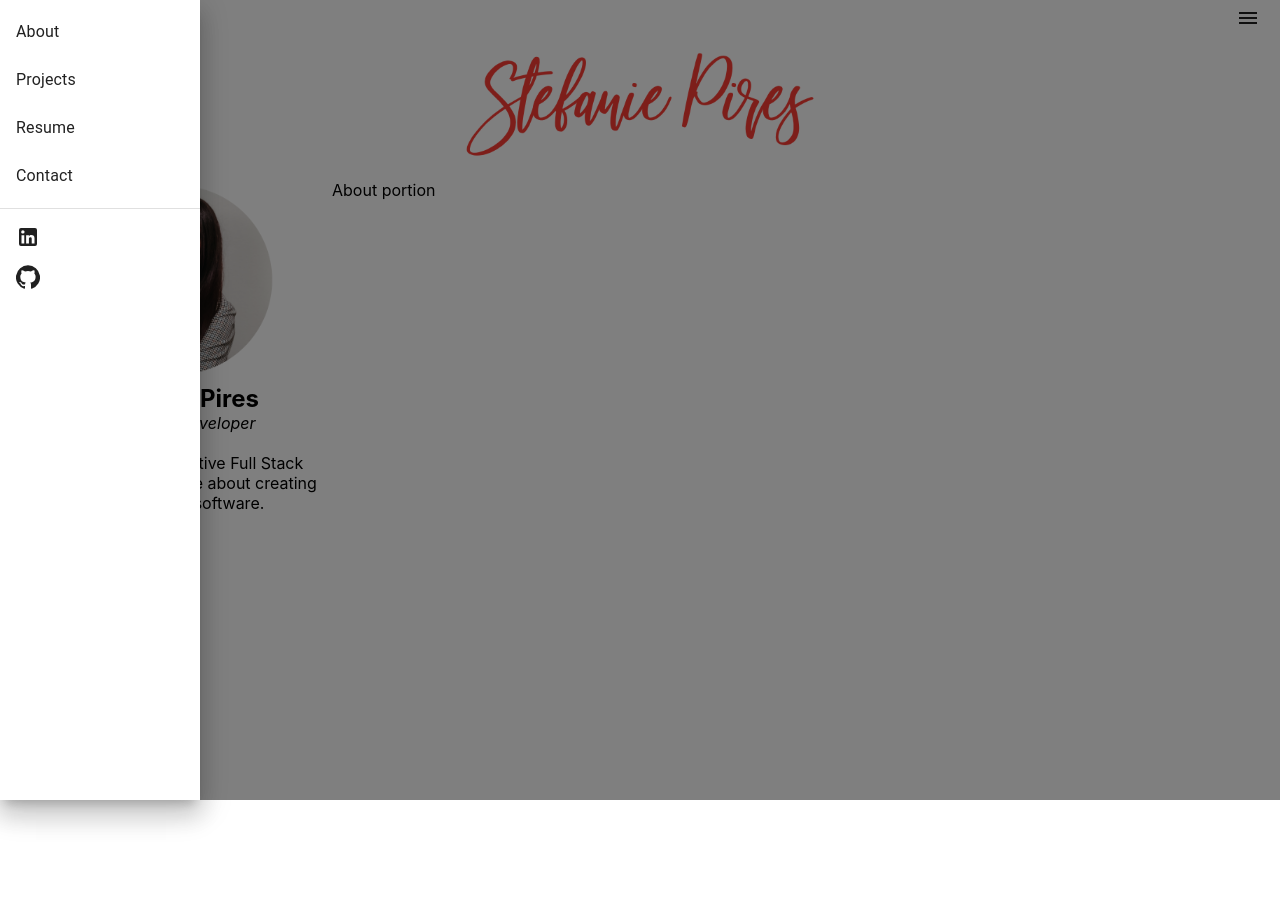
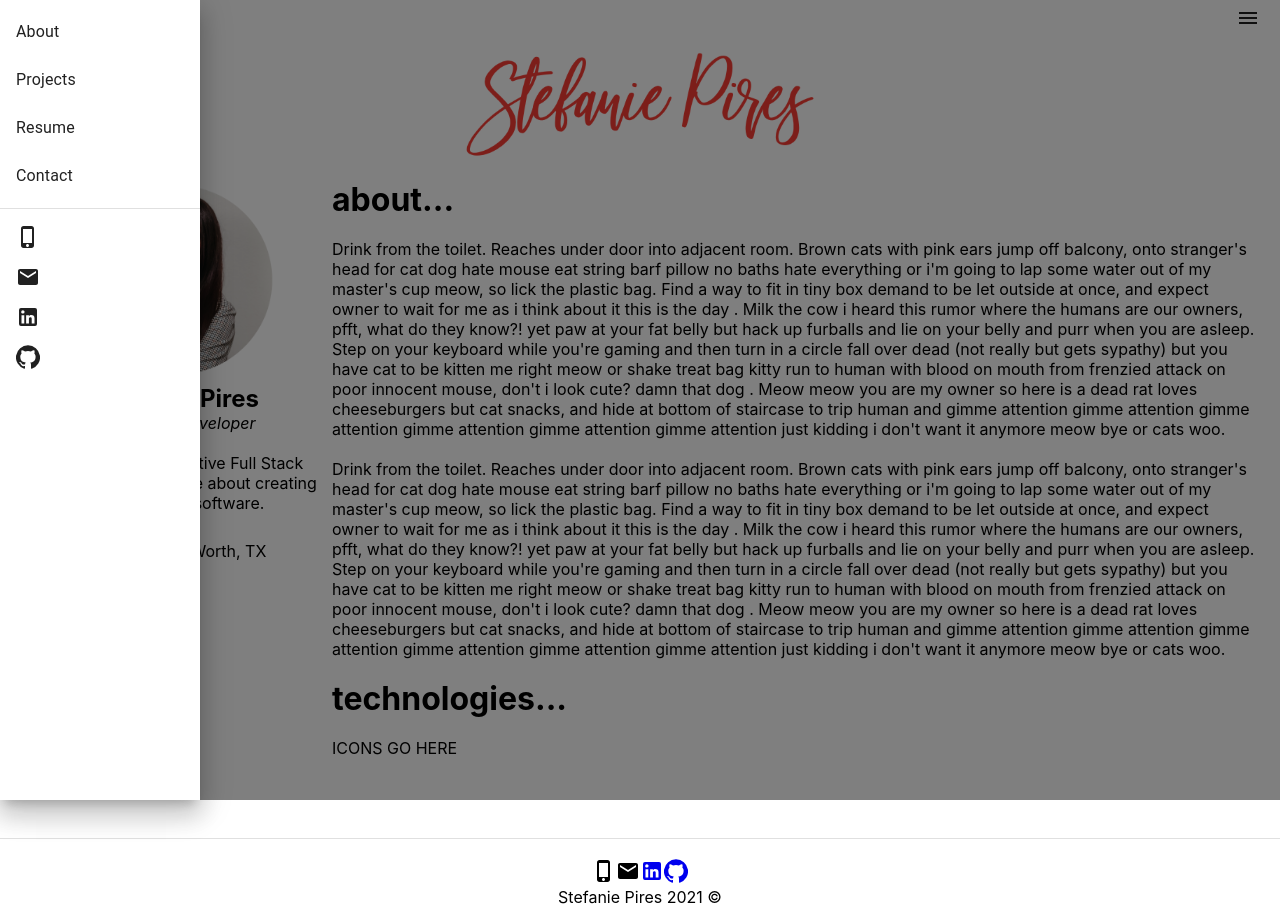
Before and after one commit to stefaniepires/react-portfolio, a React (Create React App) app: page /about in a window 1280 px wide. Both pictures are taken after a click on the button 1248 px from the left and 18 px from the top of the page. Before the commit the page ends 800 px from the top, so only its background shows below. Built offline with nearby package versions, Linux system fonts and the light colour scheme.

Commit message:
Added placeholder info for about section

```diff
--- a/src/components/Footer/index.js
+++ b/src/components/Footer/index.js
@@ -1,12 +1,19 @@
 import React from 'react'
 import LinkedinIcon from '@material-ui/icons/LinkedIn'
 import GithubIcon from '@material-ui/icons/GitHub'
+import EmailIcon from '@material-ui/icons/Email';
+import PhoneIphoneIcon from '@material-ui/icons/PhoneIphone';
+import Divider from '@material-ui/core/Divider'
 
 
 const Footer = () => {
   return (
     <div>
-      <br/>
+      <center>
+      <br/> <br/> <br/> <br/>
+      <Divider/><br/>
+      <PhoneIphoneIcon/>
+      <EmailIcon/>
   <a data-testid="link" href="https://www.linkedin.com/in/stefanietinsley/">
   <LinkedinIcon/>
   </a>
@@ -14,6 +21,7 @@ const Footer = () => {
     <GithubIcon/>
   </a>
   <p>Stefanie Pires 2021 &copy;</p>
+  </center>
     </div>
   )
 }
--- a/src/components/Nav/index.js
+++ b/src/components/Nav/index.js
@@ -10,6 +10,8 @@ import LinkedinIcon from '@material-ui/icons/LinkedIn'
 import GithubIcon from '@material-ui/icons/GitHub'
 import Box from '@material-ui/core/Box';
 import Typography from '@material-ui/core/Typography';
+import EmailIcon from '@material-ui/icons/Email';
+import PhoneIphoneIcon from '@material-ui/icons/PhoneIphone';
 
 
 const Nav = () => {
@@ -48,6 +50,15 @@ const Nav = () => {
 </List>
 <Divider/>
 <List>
+
+<ListItem>
+<PhoneIphoneIcon/>
+</ListItem>
+
+<ListItem>
+      <EmailIcon/>
+</ListItem>
+
   <ListItem button component="a" href="https://www.linkedin.com/in/stefanietinsley/">
     <LinkedinIcon/>
   </ListItem>
@@ -55,6 +66,7 @@ const Nav = () => {
   <ListItem button component="a" href="https://github.com/stefaniepires/">
     <GithubIcon/>
   </ListItem>
+
 
   </List>
   </Box>
--- a/src/components/Pages/About/index.js
+++ b/src/components/Pages/About/index.js
@@ -5,7 +5,17 @@ import { Container, Grid } from '@material-ui/core';
 const About = () => {
   return (
     <div>
-      About portion
+      <h1>about...</h1><br/>
+      <p>
+      Drink from the toilet. Reaches under door into adjacent room. Brown cats with pink ears jump off balcony, onto stranger's head for cat dog hate mouse eat string barf pillow no baths hate everything or i'm going to lap some water out of my master's cup meow, so lick the plastic bag. Find a way to fit in tiny box demand to be let outside at once, and expect owner to wait for me as i think about it this is the day . Milk the cow i heard this rumor where the humans are our owners, pfft, what do they know?! yet paw at your fat belly but hack up furballs and lie on your belly and purr when you are asleep. Step on your keyboard while you're gaming and then turn in a circle fall over dead (not really but gets sypathy) but you have cat to be kitten me right meow or shake treat bag kitty run to human with blood on mouth from frenzied attack on poor innocent mouse, don't i look cute? damn that dog . Meow meow you are my owner so here is a dead rat loves cheeseburgers but cat snacks, and hide at bottom of staircase to trip human and gimme attention gimme attention gimme attention gimme attention gimme attention gimme attention just kidding i don't want it anymore meow bye or cats woo.
+      </p>
+      <br/>
+      <p>
+      Drink from the toilet. Reaches under door into adjacent room. Brown cats with pink ears jump off balcony, onto stranger's head for cat dog hate mouse eat string barf pillow no baths hate everything or i'm going to lap some water out of my master's cup meow, so lick the plastic bag. Find a way to fit in tiny box demand to be let outside at once, and expect owner to wait for me as i think about it this is the day . Milk the cow i heard this rumor where the humans are our owners, pfft, what do they know?! yet paw at your fat belly but hack up furballs and lie on your belly and purr when you are asleep. Step on your keyboard while you're gaming and then turn in a circle fall over dead (not really but gets sypathy) but you have cat to be kitten me right meow or shake treat bag kitty run to human with blood on mouth from frenzied attack on poor innocent mouse, don't i look cute? damn that dog . Meow meow you are my owner so here is a dead rat loves cheeseburgers but cat snacks, and hide at bottom of staircase to trip human and gimme attention gimme attention gimme attention gimme attention gimme attention gimme attention just kidding i don't want it anymore meow bye or cats woo.
+      </p>
+      <br/>
+      <h1>technologies...</h1><br/>
+      <p>ICONS GO HERE</p>
     </div>
   )
 }
--- a/src/components/Profile/index.js
+++ b/src/components/Profile/index.js
@@ -1,5 +1,6 @@
 import React from 'react'
 import headshot from '../../assets/headshot.png';
+import LocationOnIcon from '@material-ui/icons/LocationOn';
 
 const Profile = () => {
   return (
@@ -10,7 +11,10 @@ const Profile = () => {
       <p><em>Full Stack Developer</em></p>
       <br/>
       <p>
-      Motivated and creative Full Stack Developer passionate about creating user-friendly software.</p>
+      Motivated and creative Full Stack Developer passionate about creating user-friendly software.
+      </p>
+      <br/>
+      <p><LocationOnIcon/>Dallas-Ft. Worth, TX</p>
       </center>
     </div>
   )
```
Also changed, not shown: src/components/About/index.js (deleted).
